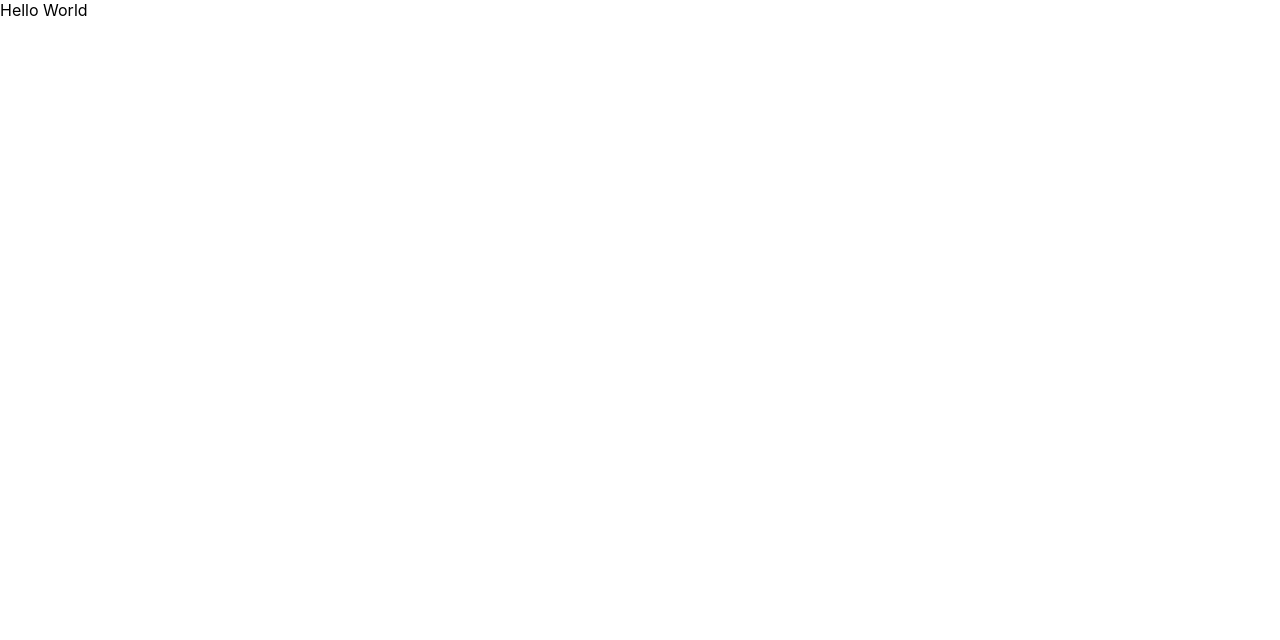
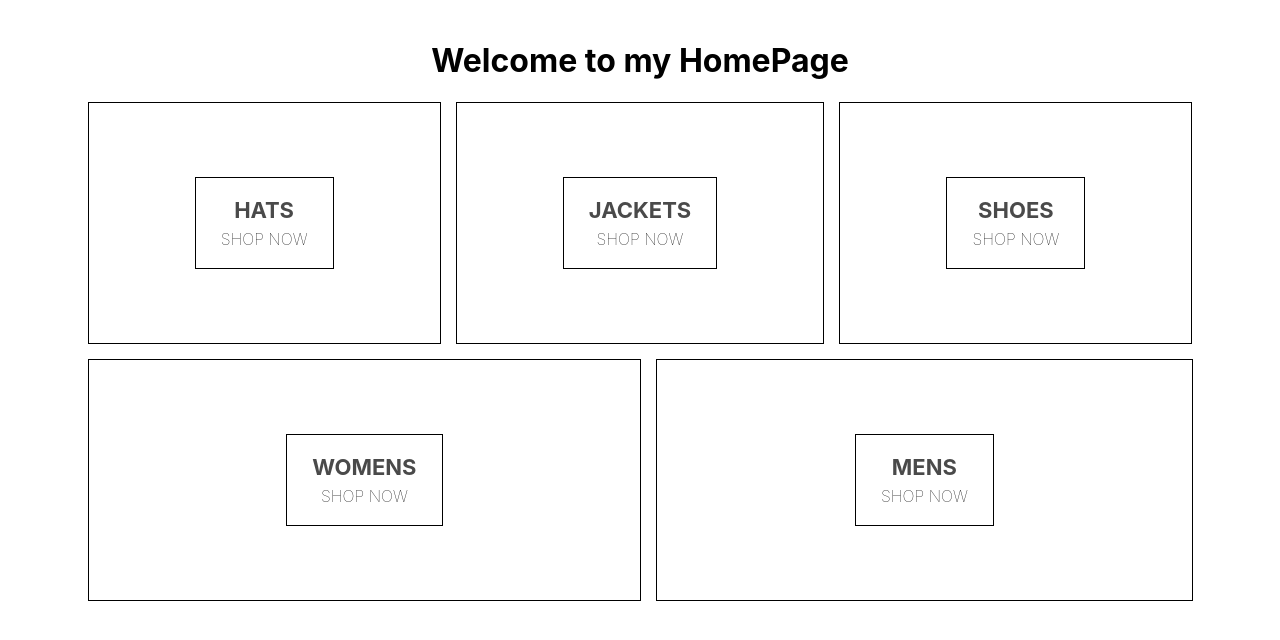
Before and after one commit to Souravbdr/ecom-context-api, a React (Create React App) app: page / in a window 1280 px wide. Shown: the top 640 px of the page. Built offline with nearby package versions, Linux system fonts and the light colour scheme.

Commit message:
Added Homepage jsx and sass

```diff
--- a/src/App.js
+++ b/src/App.js
@@ -1,10 +1,10 @@
-import logo from './logo.svg';
 import './App.css';
+import HomePage from './homepage.component';
 
 function App() {
   return (
     <div>
-     Hello World
+      <HomePage/>
     </div>
   );
 }
--- /dev/null
+++ b/src/homepage.component.jsx
@@ -0,0 +1,41 @@
+import React from 'react';
+import './homepage.style.scss';
+const HomePage = () => (
+    <div className='homepage'>
+        <h1>Welcome to my HomePage</h1>
+        <div className='directory-menu'>
+            <div className='menu-item'>
+                <div className='content'>
+                    <div className='title'>HATS</div>
+                    <span className='subtitle'>SHOP NOW</span>
+                </div>
+            </div>
+            <div className='menu-item'>
+                <div className='content'>
+                    <div className='title'>JACKETS</div>
+                    <span className='subtitle'>SHOP NOW</span>
+                </div>
+            </div>
+            <div className='menu-item'>
+                <div className='content'>
+                    <div className='title'>SHOES</div>
+                    <span className='subtitle'>SHOP NOW</span>
+                </div>
+            </div>
+            <div className='menu-item'>
+                <div className='content'>
+                    <div className='title'>WOMENS</div>
+                    <span className='subtitle'>SHOP NOW</span>
+                </div>
+            </div>
+            <div className='menu-item'>
+                <div className='content'>
+                    <div className='title'>MENS</div>
+                    <span className='subtitle'>SHOP NOW</span>
+                </div>
+            </div>
+        </div>
+    </div>
+);
+
+export default HomePage;
--- /dev/null
+++ b/src/homepage.style.scss
@@ -0,0 +1,54 @@
+.homepage {
+    display: flex;
+    flex-direction: column;
+    align-items: center;
+    padding: 20px 80px;
+  }
+
+  .directory-menu {
+    width: 100%;
+    display: flex;
+    flex-wrap: wrap;
+    justify-content: space-between;
+  }
+
+  .menu-item {
+    min-width: 30%;
+    height: 240px;
+    flex: 1 1 auto;
+    display: flex;
+    align-items: center;
+    justify-content: center;
+    border: 1px solid black;
+    margin: 0 7.5px 15px;
+
+    &:first-child {
+      margin-right: 7.5px;
+    }
+
+    &:last-child {
+      margin-left: 7.5px;
+    }
+
+    .content {
+      height: 90px;
+      padding: 0 25px;
+      display: flex;
+      flex-direction: column;
+      align-items: center;
+      justify-content: center;
+      border: 1px solid black;
+
+      .title {
+        font-weight: bold;
+        margin-bottom: 6px;
+        font-size: 22px;
+        color: #4a4a4a;
+      }
+
+      .subtitle {
+        font-weight: lighter;
+        font-size: 16px;
+      }
+    }
+  }
```
